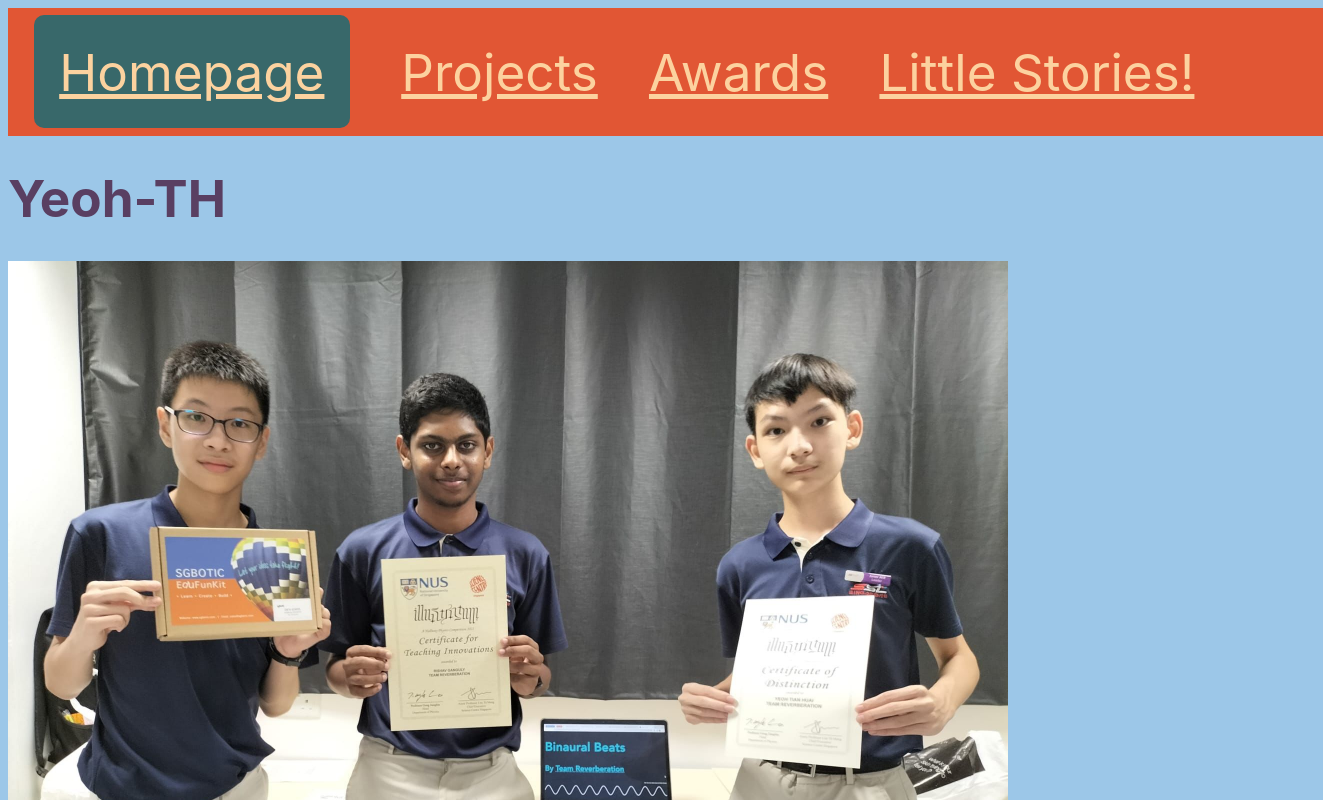
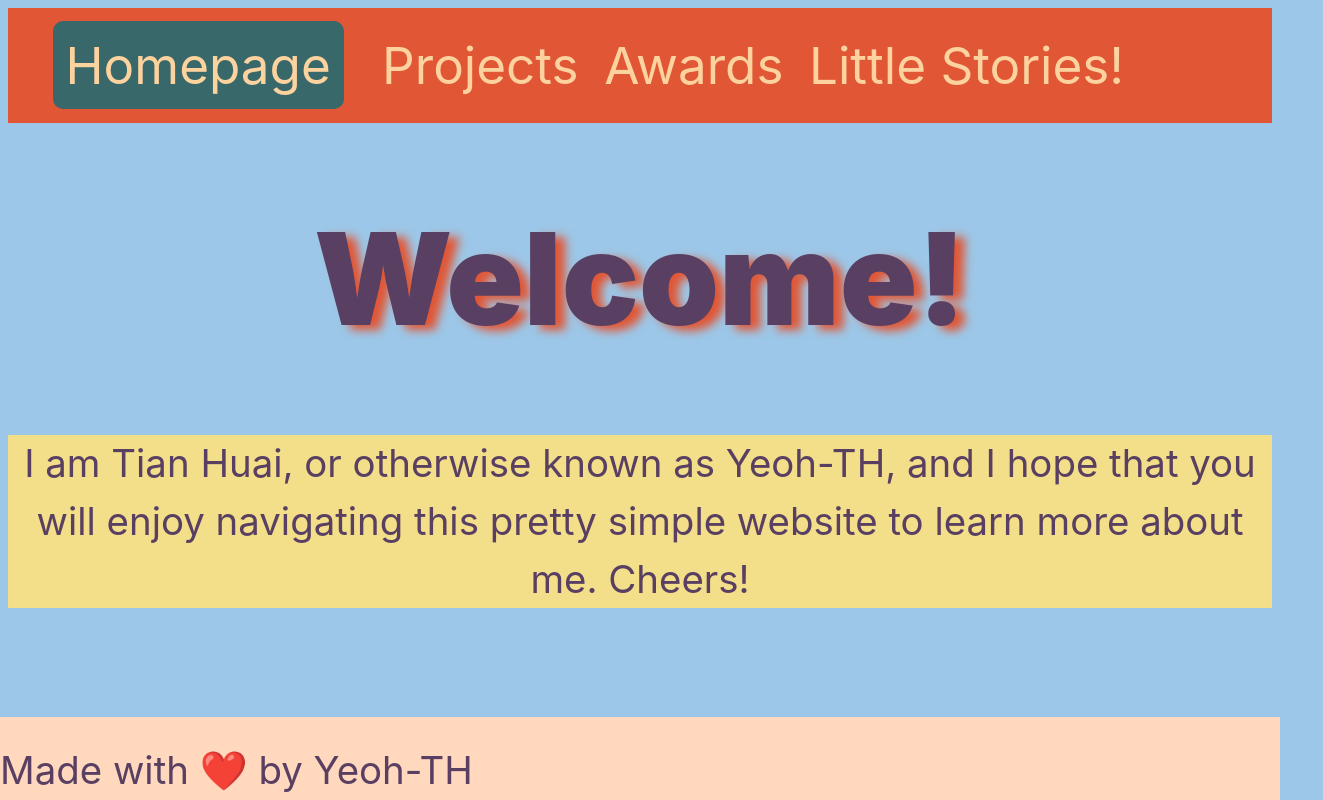
Before and after one commit to Yeoh-TH/Yeoh-TH.github.io, a React (Vite) app in the folder Yeoh-TH/: page / in a window 1280 px wide. Shown: the top 800 px of the page, 1323 px wide, since content can reach past the window. Built offline with nearby package versions, Linux system fonts and the light colour scheme.

Commit message:
Added more pages

```diff
--- a/Yeoh-TH/index.html
+++ b/Yeoh-TH/index.html
@@ -11,5 +11,8 @@
   <body>
     <div id="root"></div>
     <script type="module" src="/src/main.jsx"></script>
+    <footer>
+      Made with ❤️ by Yeoh-TH
+    </footer>
   </body>
 </html>
--- a/Yeoh-TH/src/App.jsx
+++ b/Yeoh-TH/src/App.jsx
@@ -1,12 +1,16 @@
 import react from 'react'
 import { Routes,Route } from 'react-router-dom';
 import Homepage from "./Homepage";
+import Projects from "./Projects";
+import Awards from "./Awards";
 
 const App = () =>{
   return(
   <>
   <Routes>
     <Route path="/" exact element={<Homepage/>}/>
+    <Route path="/projects" element={<Projects/>}/>
+    <Route path="/awards" element={<Awards/>}/>
   </Routes>
   </>
   )
--- /dev/null
+++ b/Yeoh-TH/src/Awards.jsx
@@ -0,0 +1,20 @@
+import React from "react";
+import Illustratum1 from "/Illustratum1.jpeg";
+import "./index.css";
+
+function Awards(){
+    return(
+        <>
+        <div id="navbar">
+            <a className="navbar-button" href="#/">Homepage</a>
+            <a className="navbar-button" href="#/projects">Projects</a>
+            <a className="navbar-button-active" href="#/awards">Awards</a>
+            <a className="navbar-button" href="#/lilstories">Little Stories!</a>
+        </div>
+        <h1>2023</h1>
+        <img src={Illustratum1} width={"750"} style={{textAlign:"center"}}></img>
+        </>
+    )
+}
+
+export default Awards
--- a/Yeoh-TH/src/Homepage.jsx
+++ b/Yeoh-TH/src/Homepage.jsx
@@ -1,5 +1,4 @@
 import React from "react";
-import Illustratum1 from "/Illustratum1.jpeg"
 import "./index.css";
 
 function Homepage(){
@@ -11,8 +10,18 @@ function Homepage(){
             <a className="navbar-button" href="#/awards">Awards</a>
             <a className="navbar-button" href="#/lilstories">Little Stories!</a>
         </div>
-        <h1>Yeoh-TH</h1>
-        <img src={Illustratum1} width={"1000vw"}></img>
+        <h1><span className="hoverEffect">W</span>
+        <span className="hoverEffect">e</span>
+        <span className="hoverEffect">l</span>
+        <span className="hoverEffect">c</span>
+        <span className="hoverEffect">o</span>
+        <span className="hoverEffect">m</span>
+        <span className="hoverEffect">e</span>
+        <span className="hoverEffect">!</span>
+        </h1>
+        <div style={{textAlign:"center", backgroundColor:"#f3de8a"}}>
+        <p>I am Tian Huai, or otherwise known as Yeoh-TH, and I hope that you will enjoy navigating this pretty simple website to learn more about me. Cheers!</p>
+        </div>
         </>
     )
 }
--- /dev/null
+++ b/Yeoh-TH/src/Projects.jsx
@@ -0,0 +1,18 @@
+import React from "react";
+import Illustratum1 from "/Illustratum1.jpeg";
+import "./index.css";
+
+function Projects(){
+    return(
+        <>
+        <div id="navbar">
+            <a className="navbar-button" href="#/">Homepage</a>
+            <a className="navbar-button-active" href="#/projects">Projects</a>
+            <a className="navbar-button" href="#/awards">Awards</a>
+            <a className="navbar-button" href="#/lilstories">Little Stories!</a>
+        </div>
+        </>
+    )
+}
+
+export default Projects
--- a/Yeoh-TH/src/index.css
+++ b/Yeoh-TH/src/index.css
@@ -22,27 +22,47 @@
   -webkit-text-size-adjust: 100%;
 }
 
+.paragraph{
+  text-align: center;
+  background-color: var(--flax);
+  padding: 1px;
+}
+
+footer{
+  font-size: 3vw;
+  width: 100%;
+  background-color: var(--apricot);
+  padding-top: 2vw;
+  position: fixed;
+  left: 0;
+  bottom: 0;
+}
+
 body {
   min-height: 100vh;
+  margin-bottom: 10vw;
 }
 
 #navbar{
   background-color: var(--cinnabar);
-  width: 100%;
-  padding: 2vw;
+  width: 97%;
+  padding: 1.5vw;
+  margin-bottom: 5vw;
 }
 
 .navbar-button{
+  text-decoration: none;
   color: var(--sunset);
   font-size: 4vw;
-  padding: 2vw;
+  padding: 1vw;
 }
 
 .navbar-button-active{
+  text-decoration: none;
   color: var(--sunset);
   font-size: 4vw;
-  padding: 2vw;
-  margin-right: 2vw;
+  padding: 1vw;
+  margin: 2vw;
   border-radius: 10px;
   background-color: var(--carribeanCurrent);
 }
@@ -54,6 +74,20 @@ body {
 }
 
 h1 {
-  font-size: 3.2em;
+  font-size: 10vw;
   line-height: 1.1;
+  font-weight: 900;
+  text-align: center;
+  text-shadow: 10px 5px 10px var(--cinnabar);
 }
+
+.hoverEffect:hover{
+  color: var(--apricot);
+  transition: 0.25s;
+
+}
+
+p{
+  font-size: 3vw;
+  font-weight: 400;
+}
```
